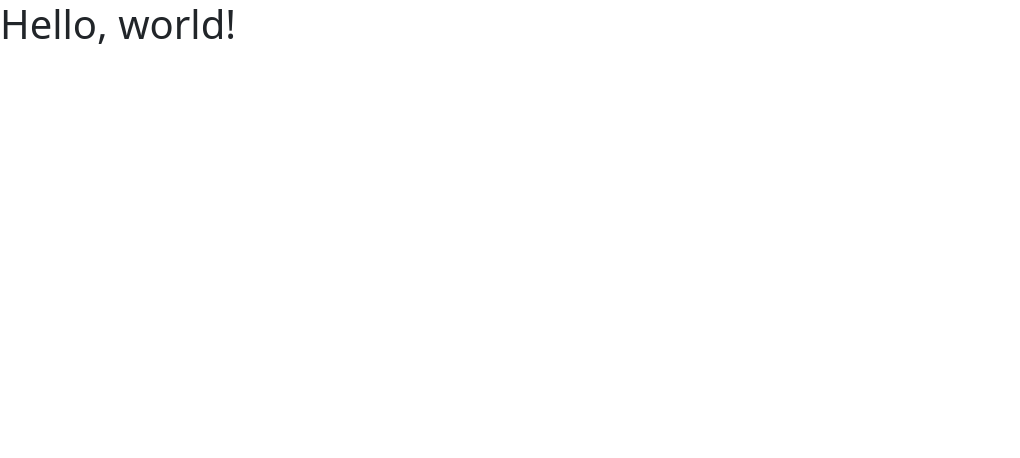
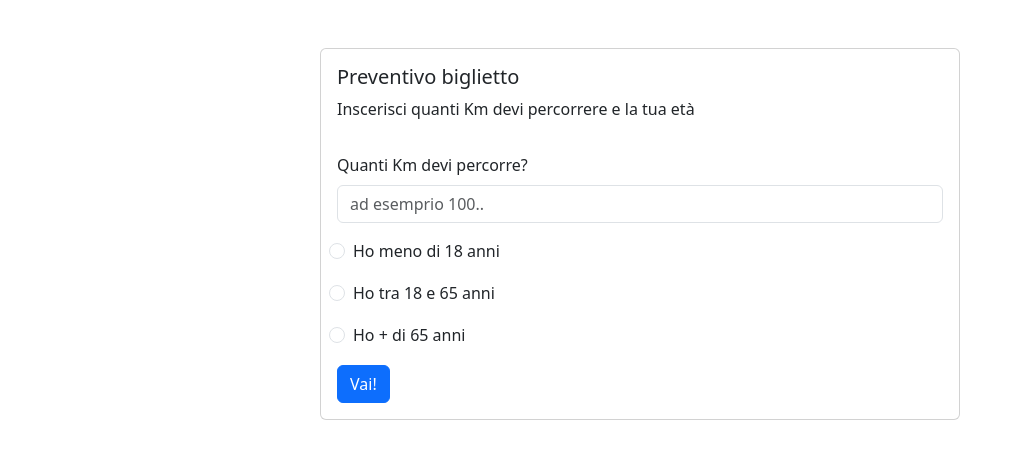
Before and after one commit to LeonardoRinaldi92/js-biglietto-treno, a plain HTML site: page index.html in a window 1280 px wide. Shown: the whole page, without its empty margins (0-1020 px from the left). Drawn offline with nearby package versions, Linux system fonts and the light colour scheme.

Commit message:
sturttura 2

```diff
--- a/assets/js/main.js
+++ b/assets/js/main.js
@@ -0,0 +1,26 @@
+const form = document.getElementById("form");
+
+form.addEventListener("submit", function (event) {
+    event.preventDefault();
+
+    let distanza = document.getElementById("distanza").value;
+
+    console.log(distanza);
+
+    let sconto = 1;
+
+    if (document.getElementById("eta16").checked = true){
+        let sconto = 0.8;
+    } else if (document.getElementById("eta65").checked = true){
+        let sconto = 0.6;
+    } else if(document.getElementById("eta18").checked = true){
+        let sconto = 1
+    }
+
+        console.log(sconto);
+
+    let prezzo = (distanza * 0.21) * sconto
+
+    console.log(prezzo)
+
+});
--- a/index.html
+++ b/index.html
@@ -1,13 +1,49 @@
 <!doctype html>
 <html lang="en">
   <head>
-    <meta charset="utf-8">
-    <meta name="viewport" content="width=device-width, initial-scale=1">
-    <title>Bootstrap demo</title>
-    <link href="https://cdn.jsdelivr.net/npm/bootstrap@5.3.0-alpha1/dist/css/bootstrap.min.css" rel="stylesheet" integrity="sha384-GLhlTQ8iRABdZLl6O3oVMWSktQOp6b7In1Zl3/Jr59b6EGGoI1aFkw7cmDA6j6gD" crossorigin="anonymous">
-  </head>
-  <body>
-    <h1>Hello, world!</h1>
+        <meta charset="utf-8">
+        <meta name="viewport" content="width=device-width, initial-scale=1">
+        <title>Biglietto treno</title>
+        <link href="https://cdn.jsdelivr.net/npm/bootstrap@5.3.0-alpha1/dist/css/bootstrap.min.css" rel="stylesheet" integrity="sha384-GLhlTQ8iRABdZLl6O3oVMWSktQOp6b7In1Zl3/Jr59b6EGGoI1aFkw7cmDA6j6gD" crossorigin="anonymous">
+    </head>
+    <body>
+        <div class="card w-50 m-auto mt-5">
+            <div class="card-body">
+              <h5 class="card-title">Preventivo biglietto</h5>
+              <p class="card-text">Inscerisci quanti Km devi percorrere e la tua età</p>
+            </div>
+            <div class="card-body">
+                <form id="form" action="#" class="row g-3">
+                    <div class="col-md-12">
+                        <label for="distanza" class="form-label">Quanti Km devi percorre?</label>
+                        <input type="number" name="distanza" class="form-control" id="distanza" placeholder="ad esemprio 100.." minlength="2"
+                          maxlength="15" required>
+                        </div>
+                        <div class="form-check">
+                            <input class="form-check-input" type="radio" name="eta" id="eta16">
+                            <label class="form-check-label" for="flexRadioDefault1">
+                                Ho meno di 18 anni
+                            </label>
+                        </div>
+                        <div class="form-check">
+                            <input class="form-check-input" type="radio" name="eta" id="eta18">
+                            <label class="form-check-label" for="flexRadioDefault1">
+                                Ho tra 18 e 65 anni
+                            </label>
+                        </div>
+                        <div class="form-check">
+                            <input class="form-check-input" type="radio" name="eta" id="eta65">
+                            <label class="form-check-label" for="flexRadioDefault1">
+                                Ho + di 65 anni
+                          </label>
+                        </div>
+                        <div class="col-12">
+                            <button type="submit" class="btn btn-primary">Vai!</button>
+                          </div>
+                    </div>
+                </form>
+            </div>
+          </div>
     <script src="https://cdn.jsdelivr.net/npm/bootstrap@5.3.0-alpha1/dist/js/bootstrap.bundle.min.js" integrity="sha384-w76AqPfDkMBDXo30jS1Sgez6pr3x5MlQ1ZAGC+nuZB+EYdgRZgiwxhTBTkF7CXvN" crossorigin="anonymous"></script>
     <script src="./assets/js/main.js"></script>
     </body>
```
